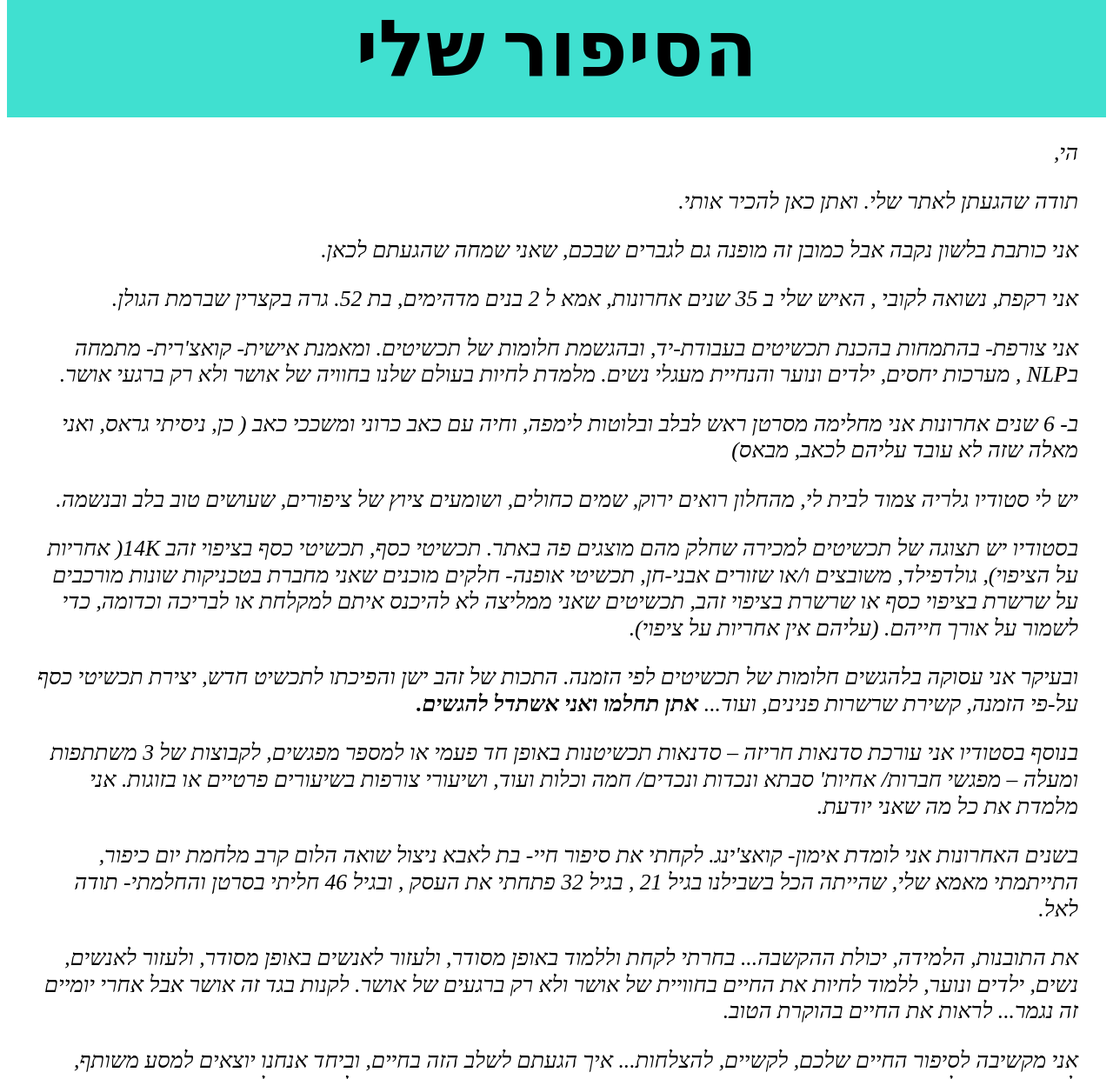
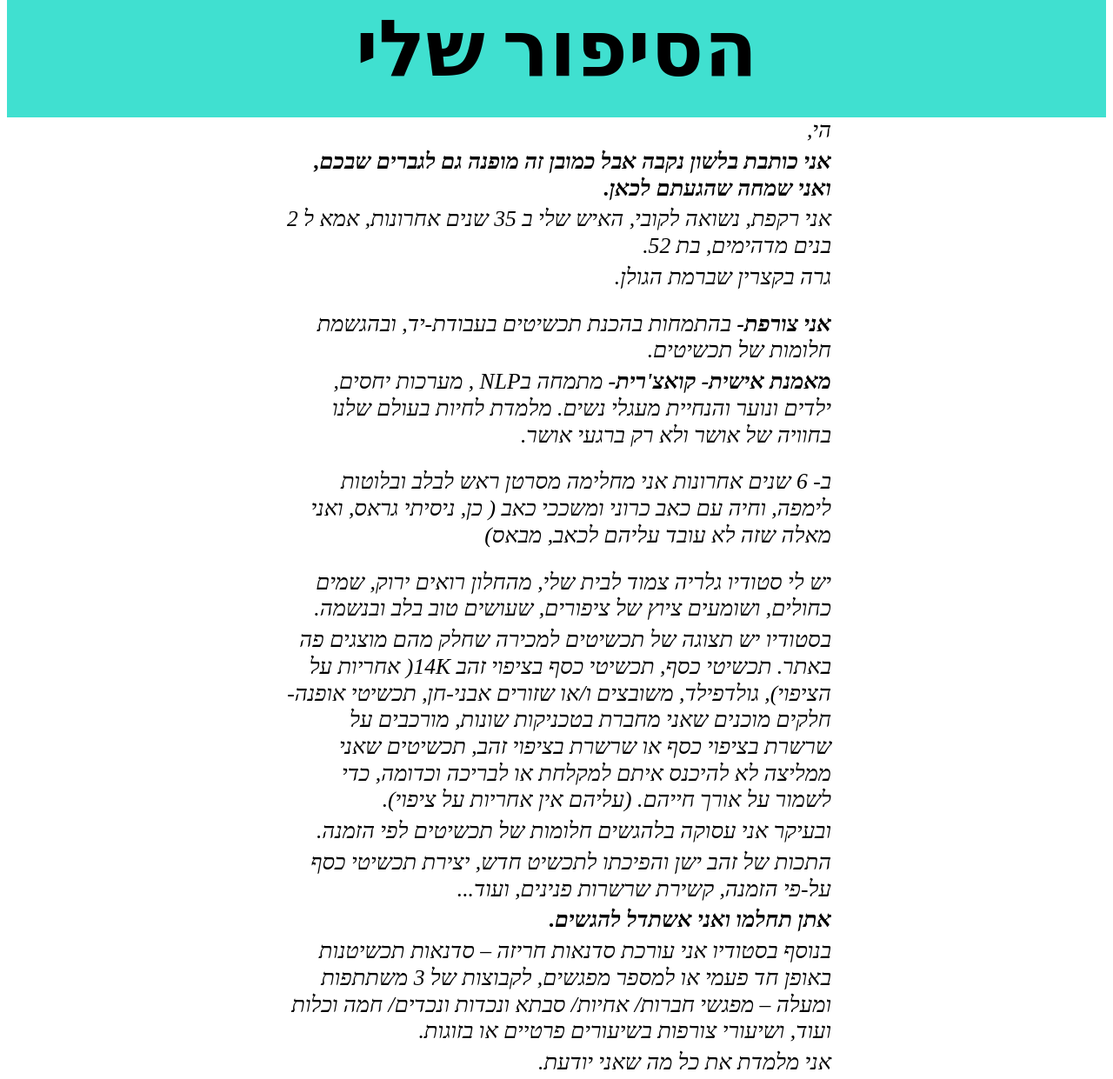
Before and after one commit to darsam44/website_rakefet, a plain HTML site: page odot.html in a window 1280 px wide. Shown: the part 105-1346 px from the top of the page at 87% size. Drawn offline with Linux system fonts and the light colour scheme.

Commit message:
fix the odot

```diff
--- a/odot.html
+++ b/odot.html
@@ -13,22 +13,40 @@
 
     <div class="mid">
     <div class="contair_show">
-      <p class="my_odot"><em> הי,  </em></p>
-    <p class="my_odot"><em> תודה שהגעתן לאתר שלי. ואתן כאן להכיר אותי. </em></p>
-    <p class="my_odot"><em> אני כותבת בלשון נקבה אבל כמובן זה מופנה גם לגברים שבכם, שאני שמחה שהגעתם לכאן. </em></p>
-    <p class="my_odot"><em> אני רקפת, נשואה לקובי , האיש שלי ב 35 שנים אחרונות, אמא ל 2 בנים  מדהימים, בת 52.  גרה בקצרין שברמת הגולן.  </em></p>
-    <p class="my_odot"><em> אני צורפת- בהתמחות בהכנת תכשיטים בעבודת-יד, ובהגשמת חלומות של תכשיטים. ומאמנת אישית- קואצ'רית- מתמחה בNLP , מערכות יחסים, ילדים ונוער והנחיית מעגלי נשים. מלמדת לחיות בעולם שלנו בחוויה של אושר ולא רק ברגעי אושר. </em></p>
-    <p class="my_odot"><em>  ב- 6 שנים אחרונות אני מחלימה מסרטן ראש לבלב ובלוטות לימפה, וחיה עם כאב כרוני ומשככי כאב ( כן, ניסיתי גראס, ואני מאלה שזה לא עובד עליהם לכאב, מבאס)</em></p>
-    <p class="my_odot"><em> יש לי סטודיו גלריה צמוד לבית לי, מהחלון רואים ירוק, שמים כחולים, ושומעים ציוץ של ציפורים, שעושים טוב בלב ובנשמה. </em></p>
-    <p class="my_odot"><em> בסטודיו יש תצוגה של תכשיטים  למכירה שחלק מהם מוצגים פה באתר. תכשיטי כסף, תכשיטי כסף בציפוי זהב  14K( אחריות על הציפוי), גולדפילד, משובצים ו/או שזורים אבני-חן, תכשיטי אופנה- חלקים מוכנים שאני מחברת בטכניקות שונות מורכבים על שרשרת בציפוי כסף או שרשרת בציפוי זהב, תכשיטים שאני ממליצה לא להיכנס איתם למקלחת או לבריכה וכדומה, כדי לשמור על אורך חייהם. (עליהם אין אחריות על ציפוי). </em></p>
-    <p class="my_odot"><em> ובעיקר אני עסוקה בלהגשים חלומות של תכשיטים לפי הזמנה. התכות של זהב ישן והפיכתו לתכשיט חדש, יצירת תכשיטי כסף על-פי הזמנה, קשירת שרשרות פנינים, ועוד...  <b>אתן תחלמו ואני אשתדל להגשים.</b>  </em></p>
-    <p class="my_odot"><em>בנוסף בסטודיו אני עורכת סדנאות חריזה –  סדנאות תכשיטנות  באופן חד פעמי או למספר מפגשים, לקבוצות של 3 משתתפות ומעלה – מפגשי חברות/ אחיות' סבתא ונכדות ונכדים/ חמה וכלות ועוד,                                              ושיעורי צורפות  בשיעורים פרטיים או בזוגות. אני מלמדת את כל מה שאני יודעת.</em></p>
-    <p class="my_odot"><em> בשנים האחרונות אני לומדת אימון- קואצ'ינג. לקחתי את סיפור חיי- בת לאבא  ניצול שואה הלום קרב מלחמת יום כיפור, התייתמתי מאמא שלי, שהייתה הכל בשבילנו  בגיל 21 , בגיל 32 פתחתי את העסק , ובגיל 46 חליתי בסרטן והחלמתי- תודה לאל. </em></p>
-    <p class="my_odot"><em> את התובנות, הלמידה, יכולת ההקשבה... בחרתי לקחת וללמוד באופן מסודר, ולעזור לאנשים באופן מסודר, ולעזור לאנשים, נשים, ילדים ונוער, ללמוד לחיות  את החיים בחוויית של אושר ולא רק ברגעים של אושר. לקנות בגד זה אושר אבל אחרי יומיים זה נגמר... לראות את החיים בהוקרת הטוב. </em></p>
-    <p class="my_odot"><em> אני מקשיבה לסיפור החיים שלכם,  לקשיים, להצלחות... איך הגעתם לשלב הזה בחיים, וביחד אנחנו יוצאים למסע משותף, להכיר אתכם, לדייק  את החיים שיהיו הכי טובים עבורכם. המפגשים הם אחת או אחד על אחת, וכל מתאמנת/ מתאמן יוצאים עם תכשיט מעשה ידיהם, שיסמל לכם את  הדרך שעשיתם במסע המשותף. </em></p>
-    <p class="my_odot"><em> מזמינה אתכם  להיכנס לפייסבוק שלי, לקרוא ולהכיר  אותי קצת יותר – רקפת סמברנו או תכשיטי רקפת, מחכה לכם בשמחה שתתקשרו. </em></p>
-    <p class="my_odot"><em>  050-4840530</em></p>
-    <p class="my_odot"><em> חיבוקים רקפת. </em></p>
+    <p class="my_odot"><em> הי,  </em></p>
+    <p class="my_odot"><em><b>אני כותבת בלשון נקבה אבל כמובן זה מופנה גם לגברים שבכם, ואני שמחה שהגעתם לכאן.</b></em></p>
+    <p class="my_odot"><em> אני רקפת, נשואה לקובי, האיש שלי ב 35 שנים אחרונות, אמא ל 2 בנים  מדהימים, בת 52.   </em></p>
+    <p class="my_odot"><em> גרה בקצרין שברמת הגולן.  </em></p>
+    <br>
+    <p class="my_odot"><em> <b> אני צורפת- </b>בהתמחות בהכנת תכשיטים בעבודת-יד, ובהגשמת חלומות של תכשיטים.  </em></p>
+    <p class="my_odot"><em> <b>מאמנת אישית- קואצ'רית- </b> מתמחה בNLP , מערכות יחסים, ילדים ונוער והנחיית מעגלי נשים. מלמדת לחיות בעולם שלנו בחוויה של אושר ולא רק ברגעי אושר.  </em></p>
+      <br>
+    <p class="my_odot"><em> ב- 6 שנים אחרונות אני מחלימה מסרטן ראש לבלב ובלוטות לימפה, וחיה עם כאב כרוני ומשככי כאב ( כן, ניסיתי גראס, ואני מאלה שזה לא עובד עליהם לכאב, מבאס) </em></p>
+    <br>
+    <p class="my_odot"><em> יש לי סטודיו גלריה צמוד לבית שלי, מהחלון רואים ירוק, שמים כחולים, ושומעים ציוץ של ציפורים, שעושים טוב בלב ובנשמה. </em></p>
+    <p class="my_odot"><em> בסטודיו יש תצוגה של תכשיטים  למכירה שחלק מהם מוצגים פה באתר. תכשיטי כסף, תכשיטי כסף בציפוי זהב  14K( אחריות על הציפוי), גולדפילד, משובצים ו/או שזורים אבני-חן, תכשיטי אופנה- חלקים מוכנים שאני מחברת בטכניקות שונות, מורכבים על שרשרת בציפוי כסף או שרשרת בציפוי זהב, תכשיטים שאני ממליצה לא להיכנס איתם למקלחת או לבריכה וכדומה, כדי לשמור על אורך חייהם. (עליהם אין אחריות על ציפוי). </em></p>
+    <p class="my_odot"><em>  ובעיקר אני עסוקה בלהגשים חלומות של תכשיטים לפי הזמנה.</em></p>
+    <p class="my_odot"><em> התכות של זהב ישן והפיכתו לתכשיט חדש, יצירת תכשיטי כסף על-פי הזמנה,  קשירת שרשרות פנינים, ועוד... </em></p>
+    <p class="my_odot"><em> <b>אתן תחלמו ואני אשתדל להגשים.</b> </em></p>
+    <p class="my_odot"><em> בנוסף בסטודיו אני עורכת סדנאות חריזה –  סדנאות תכשיטנות  באופן חד פעמי או למספר מפגשים, לקבוצות של 3 משתתפות ומעלה – מפגשי חברות/ אחיות/ סבתא ונכדות ונכדים/ חמה וכלות ועוד, ושיעורי צורפות  בשיעורים פרטיים או בזוגות. </em></p>
+    <p class="my_odot"><em> אני מלמדת את כל מה שאני יודעת.       </em></p>
+    <br>
+    <p class="my_odot"><em> בשנים האחרונות אני לומדת אימון- קואצ'ינג. לקחתי את סיפור חיי- בת לאבא  ניצול שואה הלום קרב מלחמת יום כיפור, התייתמתי מאמא שלי, שהייתה הכל בשבילנו  בגיל 21 , בגיל 32 פתחתי את העסק , ובגיל 46 חליתי בסרטן והחלמתי- תודה לאל.            </em></p>
+    <p class="my_odot"><em> את התובנות, הלמידה, יכולת ההקשבה... בחרתי לקחת וללמוד באופן מסודר, ולעזור לאנשים באופן מסודר, לגברים, נשים, ילדים ונוער. </em></p>
+    <p class="my_odot"><em> ללמוד לחיות  את החיים בחוויית של אושר ולא רק ברגעים של אושר. לקנות בגד זה אושר אבל אחרי יומיים זה נגמר... לראות את החיים בהוקרת הטוב. </em></p>
+    <p class="my_odot"><em> אני מקשיבה לסיפור החיים שלכן,  לקשיים, להצלחות... איך הגעתן לשלב הזה בחיים, וביחד אנחנו יוצאות למסע משותף, להכיר אתכן, לדייק  את החיים שיהיו הכי טובים עבורכן. המפגשים הם אחת או אחד על אחת, וכל מתאמנת/ מתאמן יוצאים עם תכשיט מעשה ידיהם, שיסמל לכן את  הדרך שעשינו במסע המשותף. </em></p>
+    <br>
+  <p class="my_odot"><em> מזמינה אתכם  להיכנס לפייסבוק שלי, לקרוא ולהכיר  אותי קצת יותר, מחכה לכן בשמחה שתתקשרו. </em></p>
+<br>
+    <p class="my_odot"><em> 0504840530 </em></p>
+<br>
+    <p class="my_odot"><em>  חיבוקים רקפת.</em></p>
+    <p class="my_odot"><em>  </em></p>
+    <p class="my_odot"><em>  </em></p>
+    <p class="my_odot"><em>  </em></p>
+    <p class="my_odot"><em>  </em></p>
+    <p class="my_odot"><em>  </em></p>
+
     </div>
 
     <div class="contact-me">
--- a/styless.css
+++ b/styless.css
@@ -45,8 +45,10 @@ p {
   line-height: 1.2;
   font-size:1.6rem;
   direction: rtl;
-  margin-left: 2rem;
-  margin-right: 2rem;
+  margin-left: 25%;
+  margin-right: 25%;
+  margin-top: 0px;
+  margin-bottom: 0.2em;
 }
 
 /* the photos in the subs */
```
